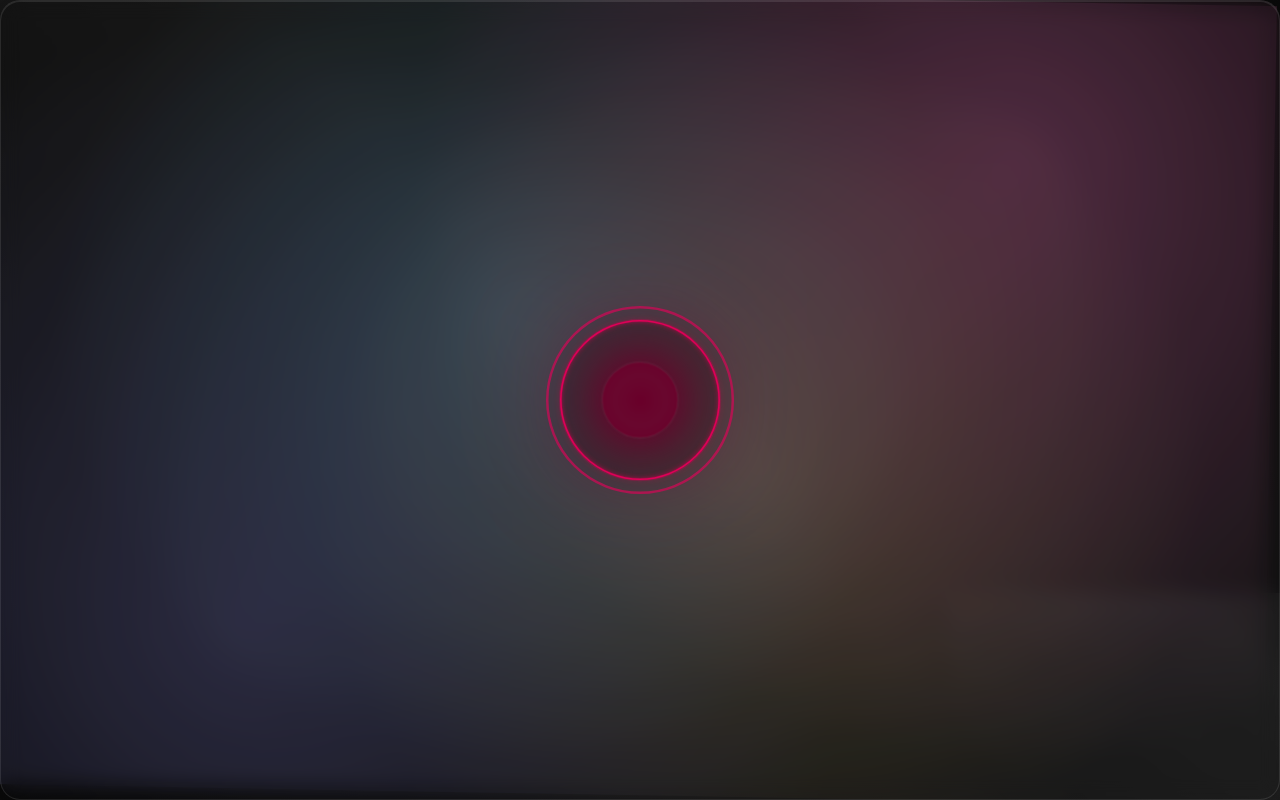
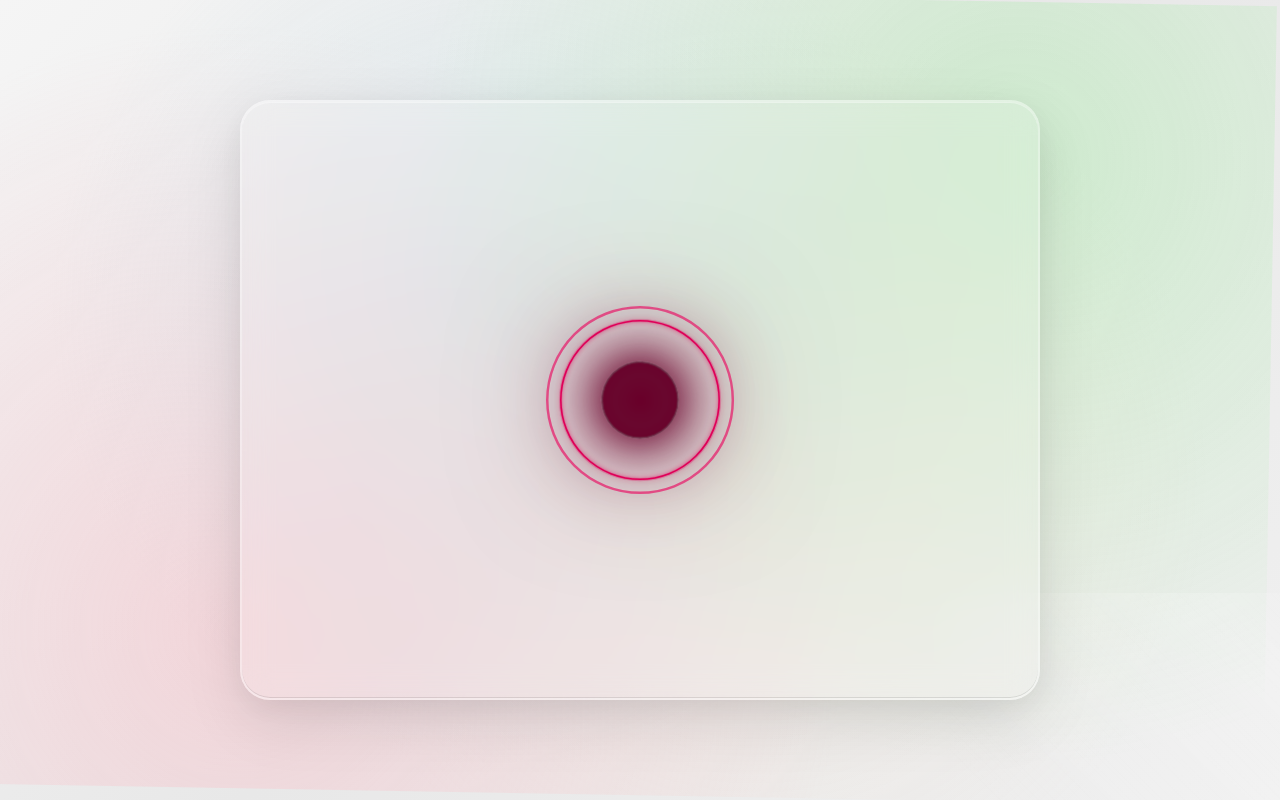
Before and after one commit to oomavera/o1l, a plain HTML site: page index.html in a window 1280 px wide. Drawn offline with Linux system fonts and the light colour scheme.

Commit message:
Update background to soft muted colors and create floating page effect with contained borders

```diff
--- a/styles.css
+++ b/styles.css
@@ -5,7 +5,7 @@
 }
 
 body {
-    background: linear-gradient(45deg, #0a0a0a, #1a1a1a, #0a0a0a);
+    background: linear-gradient(135deg, #f5f5f5, #e8e8e8, #f0f0f0);
     font-family: 'Arial', sans-serif;
     overflow: hidden;
     height: 100vh;
@@ -24,10 +24,10 @@ body::before {
     width: 100%;
     height: 100%;
     background:
-        radial-gradient(circle at 20% 80%, rgba(120, 119, 198, 0.3) 0%, transparent 50%),
-        radial-gradient(circle at 80% 20%, rgba(255, 119, 198, 0.3) 0%, transparent 50%),
-        radial-gradient(circle at 40% 40%, rgba(120, 219, 255, 0.2) 0%, transparent 50%),
-        radial-gradient(circle at 60% 60%, rgba(255, 219, 120, 0.2) 0%, transparent 50%);
+        radial-gradient(circle at 20% 80%, rgba(255, 182, 193, 0.4) 0%, transparent 50%),
+        radial-gradient(circle at 80% 20%, rgba(144, 238, 144, 0.3) 0%, transparent 50%),
+        radial-gradient(circle at 40% 40%, rgba(173, 216, 230, 0.3) 0%, transparent 50%),
+        radial-gradient(circle at 60% 60%, rgba(255, 218, 185, 0.2) 0%, transparent 50%);
     animation: liquidFlow 20s ease-in-out infinite;
     z-index: -2;
 }
@@ -40,8 +40,8 @@ body::after {
     width: 100%;
     height: 100%;
     background:
-        linear-gradient(45deg, transparent 30%, rgba(255, 255, 255, 0.1) 50%, transparent 70%),
-        linear-gradient(-45deg, transparent 30%, rgba(255, 255, 255, 0.05) 50%, transparent 70%);
+        linear-gradient(45deg, transparent 30%, rgba(255, 255, 255, 0.3) 50%, transparent 70%),
+        linear-gradient(-45deg, transparent 30%, rgba(255, 255, 255, 0.2) 50%, transparent 70%);
     animation: glassShimmer 8s ease-in-out infinite;
     z-index: -1;
 }
@@ -81,15 +81,21 @@ body::after {
     display: flex;
     justify-content: center;
     align-items: center;
-    width: 100%;
-    height: 100%;
-    backdrop-filter: blur(10px);
-    background: rgba(0, 0, 0, 0.1);
-    border-radius: 20px;
-    border: 1px solid rgba(255, 255, 255, 0.1);
+    width: 80%;
+    height: 80%;
+    max-width: 800px;
+    max-height: 600px;
+    backdrop-filter: blur(15px);
+    background: rgba(255, 255, 255, 0.15);
+    border-radius: 30px;
+    border: 2px solid rgba(255, 255, 255, 0.3);
     box-shadow:
-        0 8px 32px rgba(0, 0, 0, 0.3),
-        inset 0 1px 0 rgba(255, 255, 255, 0.1);
+        0 20px 60px rgba(0, 0, 0, 0.1),
+        0 8px 32px rgba(0, 0, 0, 0.05),
+        inset 0 1px 0 rgba(255, 255, 255, 0.4),
+        inset 0 -1px 0 rgba(0, 0, 0, 0.1);
+    margin: 20px;
+    padding: 40px;
 }
 
 .heartbeat-dot {
@@ -107,7 +113,7 @@ body::after {
         inset 0 0 20px rgba(255, 0, 102, 0.5);
     animation: heartbeat 1.2s ease-in-out infinite;
     backdrop-filter: blur(5px);
-    border: 1px solid rgba(255, 255, 255, 0.2);
+    border: 1px solid rgba(255, 255, 255, 0.4);
 }
 
 .pulse-ring {
@@ -207,6 +213,13 @@ body::after {
 
 /* Responsive design */
 @media (max-width: 768px) {
+    .container {
+        width: 90%;
+        height: 85%;
+        padding: 30px;
+        border-radius: 25px;
+    }
+
     .heartbeat-dot {
         width: 40px;
         height: 40px;
@@ -229,6 +242,13 @@ body::after {
 }
 
 @media (max-width: 480px) {
+    .container {
+        width: 95%;
+        height: 90%;
+        padding: 20px;
+        border-radius: 20px;
+    }
+
     .heartbeat-dot {
         width: 30px;
         height: 30px;
```
